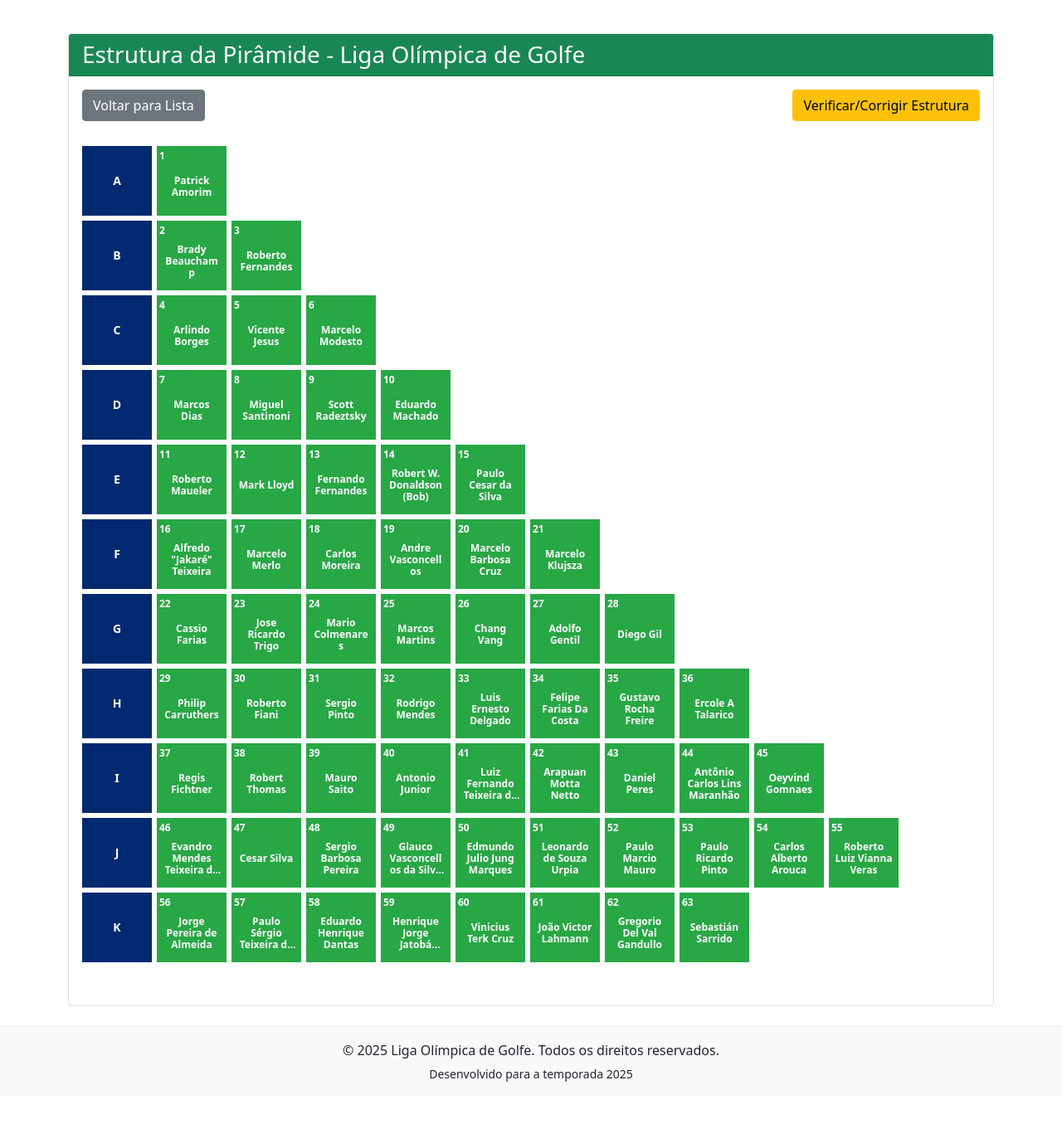
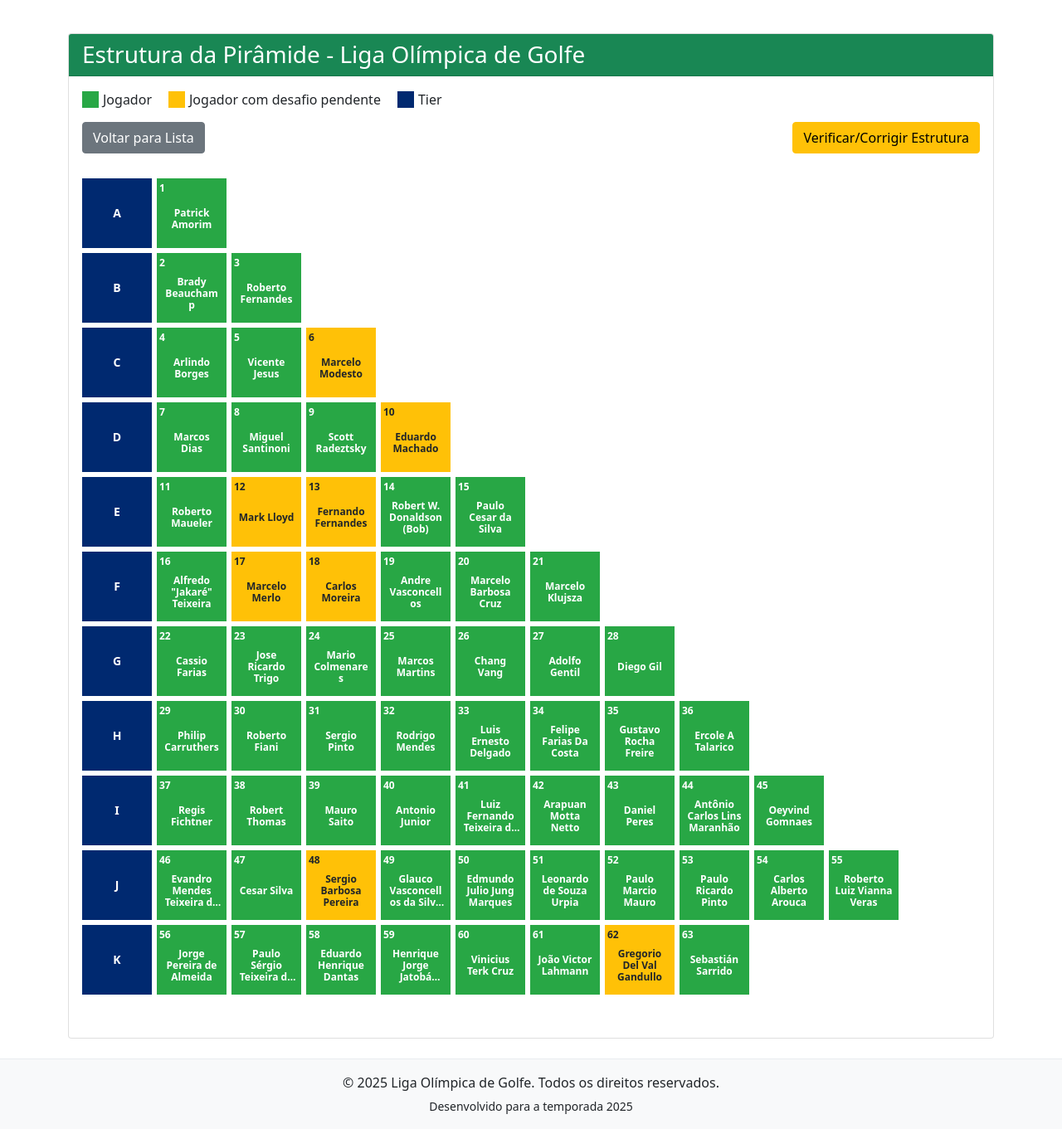
Before and after one commit to mauroto1000/ligaolimpicadegolfe, a Flask app: page /pyramid_dynamic in a window 1280 px wide. Shown: the part 56-1417 px from the top of the page at 83% size. Before the commit the page ends 1360 px from the top, so only its background shows below. Run offline with Flask 3, Linux system fonts and the light colour scheme; data comes from the database, SQL or seed files in the repository.

Commit message:
Sinalização na pirâmide dos jogadores com jogos agendados

```diff
--- a/app.py
+++ b/app.py
@@ -567,10 +567,27 @@ def pyramid_redirect():
     return redirect(url_for('pyramid_dynamic'))
 
 @app.route('/pyramid_dynamic')
+@app.route('/pyramid_dynamic')
 def pyramid_dynamic():
     conn = get_db_connection()
-    # Modificado para mostrar apenas jogadores ativos
+
+    # Buscar jogadores ativos
     players = conn.execute('SELECT * FROM players WHERE active = 1 ORDER BY position').fetchall()
+
+    # Buscar jogadores com desafios pendentes ou aceitos
+    players_with_pending_challenges = conn.execute('''
+        SELECT DISTINCT p.id
+        FROM players p
+        JOIN challenges c ON (p.id = c.challenger_id OR p.id = c.challenged_id)
+        WHERE c.status IN ('pending', 'accepted')
+          AND p.active = 1
+    ''').fetchall()
+
+    # Converter lista de jogadores com desafios pendentes para um conjunto para facilitar a verificação
+    players_with_challenges = set()
+    for player in players_with_pending_challenges:
+        players_with_challenges.add(player['id'])
+
     conn.close()
 
     # Organizar jogadores por tier
@@ -578,7 +595,11 @@ def pyramid_dynamic():
     for player in players:
         if player['tier'] not in tiers:
             tiers[player['tier']] = []
-        tiers[player['tier']].append(player)
+
+        # Adicionar um atributo para indicar se o jogador tem desafios pendentes
+        player_dict = dict(player)
+        player_dict['has_pending_challenge'] = player['id'] in players_with_challenges
+        tiers[player['tier']].append(player_dict)
 
     # Ordenar tiers alfabeticamente (A, B, C, ...)
     sorted_tiers = sorted(tiers.items())
--- a/templates/pyramid_dynamic.html
+++ b/templates/pyramid_dynamic.html
@@ -50,12 +50,23 @@
         background-color: #002970; /* Azul escuro para primeira coluna */
     }
 
+    /* NOVO: Estilo para jogadores com desafios pendentes */
+    .pyramid-cell.pending-challenge {
+        background-color: #ffc107; /* Amarelo */
+        color: #212529; /* Texto escuro para melhor contraste */
+    }
+
     .player-position {
         position: absolute;
         top: 3px;
         left: 3px;
         font-size: 12px; /* Ligeiramente maior */
         color: #ffffff;
+    }
+
+    /* NOVO: Ajuste da cor do número da posição para jogadores com desafios pendentes */
+    .pending-challenge .player-position {
+        color: #212529; /* Texto escuro para jogadores com desafios */
     }
 
     .player-name {
@@ -108,6 +119,31 @@
             font-size: 10px;
         }
     }
+
+    /* NOVO: Legenda para as cores */
+    .legend-container {
+        display: flex;
+        margin-bottom: 15px;
+    }
+    .legend-item {
+        display: flex;
+        align-items: center;
+        margin-right: 20px;
+    }
+    .legend-color {
+        width: 20px;
+        height: 20px;
+        margin-right: 5px;
+    }
+    .legend-green {
+        background-color: #28a745;
+    }
+    .legend-yellow {
+        background-color: #ffc107;
+    }
+    .legend-blue {
+        background-color: #002970;
+    }
 </style>
 {% endblock %}
 
@@ -120,6 +156,22 @@
         <!-- Indicação de rolagem para dispositivos móveis -->
         <div class="scroll-hint d-md-none">
             <small>Deslize para o lado para ver toda a pirâmide</small>
+        </div>
+
+        <!-- NOVO: Legenda -->
+        <div class="legend-container">
+            <div class="legend-item">
+                <div class="legend-color legend-green"></div>
+                <span>Jogador</span>
+            </div>
+            <div class="legend-item">
+                <div class="legend-color legend-yellow"></div>
+                <span>Jogador com desafio pendente</span>
+            </div>
+            <div class="legend-item">
+                <div class="legend-color legend-blue"></div>
+                <span>Tier</span>
+            </div>
         </div>
 
         <div class="d-flex justify-content-between mb-3">
@@ -137,7 +189,7 @@
 
                     <!-- Célula para cada posição no tier -->
                     {% for player in players|sort(attribute='position') %}
-                        <div class="pyramid-cell" onclick="window.location='{{ url_for('player_detail', player_id=player['id']) }}'">
+                        <div class="pyramid-cell {% if player.has_pending_challenge %}pending-challenge{% endif %}" onclick="window.location='{{ url_for('player_detail', player_id=player['id']) }}'">
                             <span class="player-position">{{ player['position'] }}</span>
                             <!-- Mostrar nome completo -->
                             <span class="player-name">{{ player['name'] }}</span>
```
Also changed, not shown: static/style.css (+13 -0 lines).
